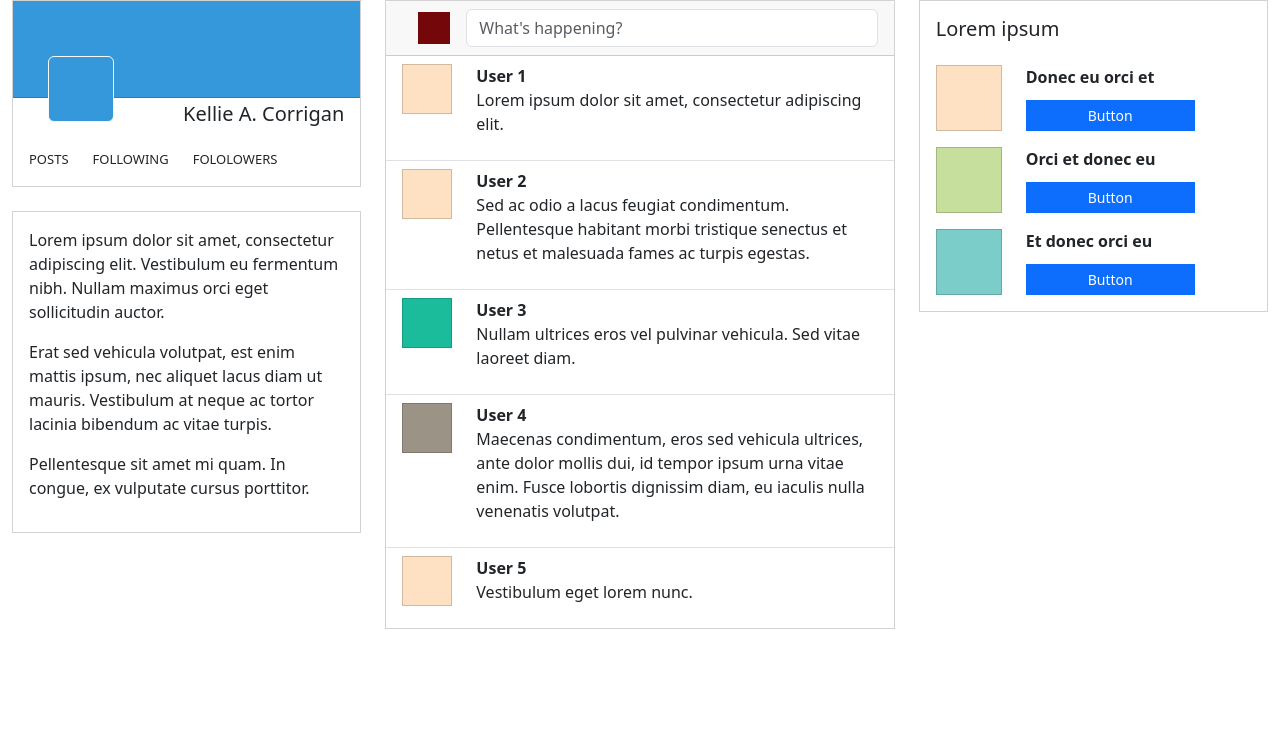
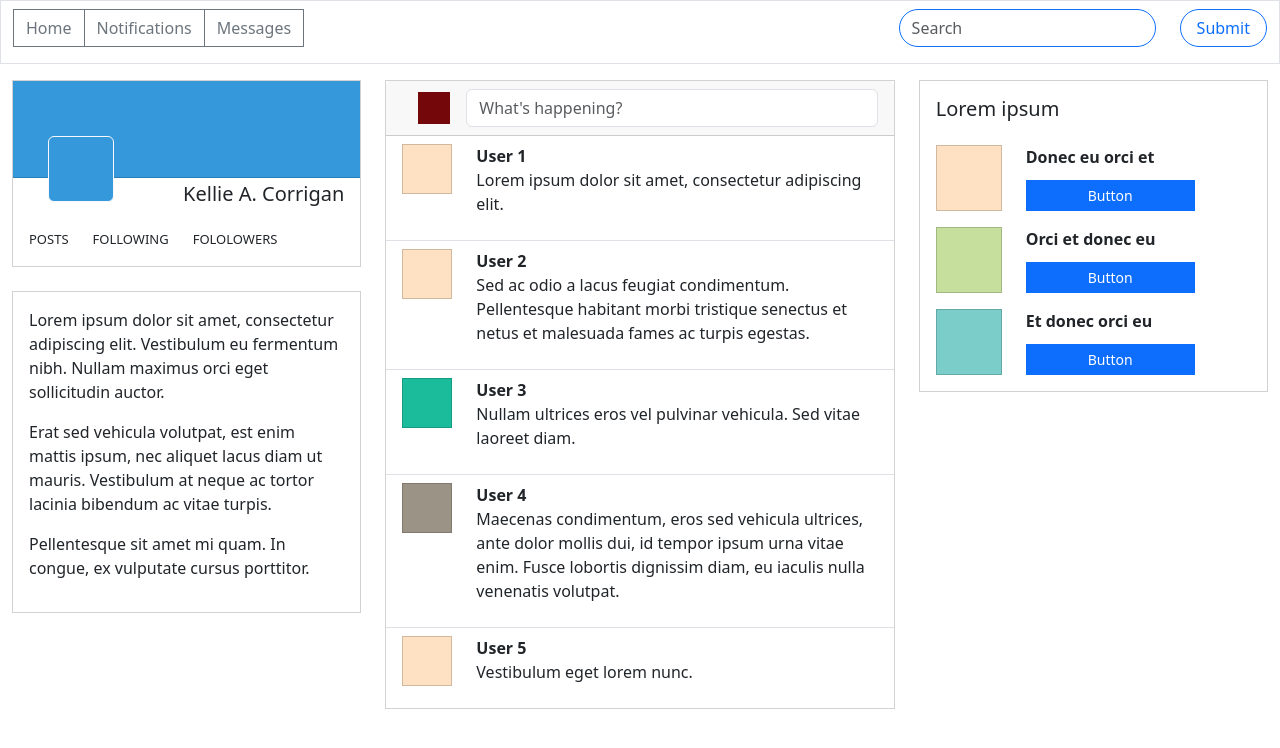
Before and after one commit to Hoomee90/social-media-clone, a React (Create React App) app: page / in a window 1280 px wide. Shown: the top 748 px of the page. Built offline with nearby package versions, Linux system fonts and the light colour scheme.

Commit message:
add Header Navbar

```diff
--- a/src/components/App.js
+++ b/src/components/App.js
@@ -5,11 +5,13 @@ import Container from 'react-bootstrap/Container';
 import PostsColumn from "./PostsColumn";
 import AccountsColumn from "./AccountsColumn";
 import ProfileColumn from "./ProfileColumn";
+import HeaderNavbar from "./HeaderNavbar";
 
 function App() {
   return (
     <React.Fragment>
       <Container fluid>
+        <Row className="mb-3"><HeaderNavbar /></Row>
         <Row>
           <Col><ProfileColumn /></Col>
           <Col xs={5}><PostsColumn /></Col>
--- /dev/null
+++ b/src/components/HeaderNavbar.js
@@ -0,0 +1,44 @@
+import React from "react";
+import Container from 'react-bootstrap/Container';
+import Nav from 'react-bootstrap/Nav';
+import Navbar from 'react-bootstrap/Navbar';
+import Form from 'react-bootstrap/Form';
+import Button from 'react-bootstrap/Button';
+import Row from 'react-bootstrap/Row';
+import Col from 'react-bootstrap/Col';
+import ButtonGroup from 'react-bootstrap/ButtonGroup';
+
+
+function HeaderNavbar() {
+  return (
+    <React.Fragment>
+      <Navbar className="border pb-3">
+        <Container fluid>
+          <Navbar.Collapse>
+            <ButtonGroup className="me-auto">
+              <Button href="#" variant="outline-secondary">Home</Button>
+              <Button href="#" variant="outline-secondary">Notifications</Button>
+              <Button href="#" variant="outline-secondary">Messages</Button>
+            </ButtonGroup>
+          </Navbar.Collapse>
+          <Form inline>
+            <Row>
+              <Col xs="auto">
+                <Form.Control
+                  type="text"
+                  placeholder="Search"
+                  className="border-primary rounded-5"
+                />
+              </Col>
+              <Col xs="auto">
+                <Button variant="outline-primary" className="rounded-5 px-3">Submit</Button>
+              </Col>
+            </Row>
+          </Form>
+        </Container>
+      </Navbar>
+    </React.Fragment>
+  );
+}
+
+export default HeaderNavbar;
```
